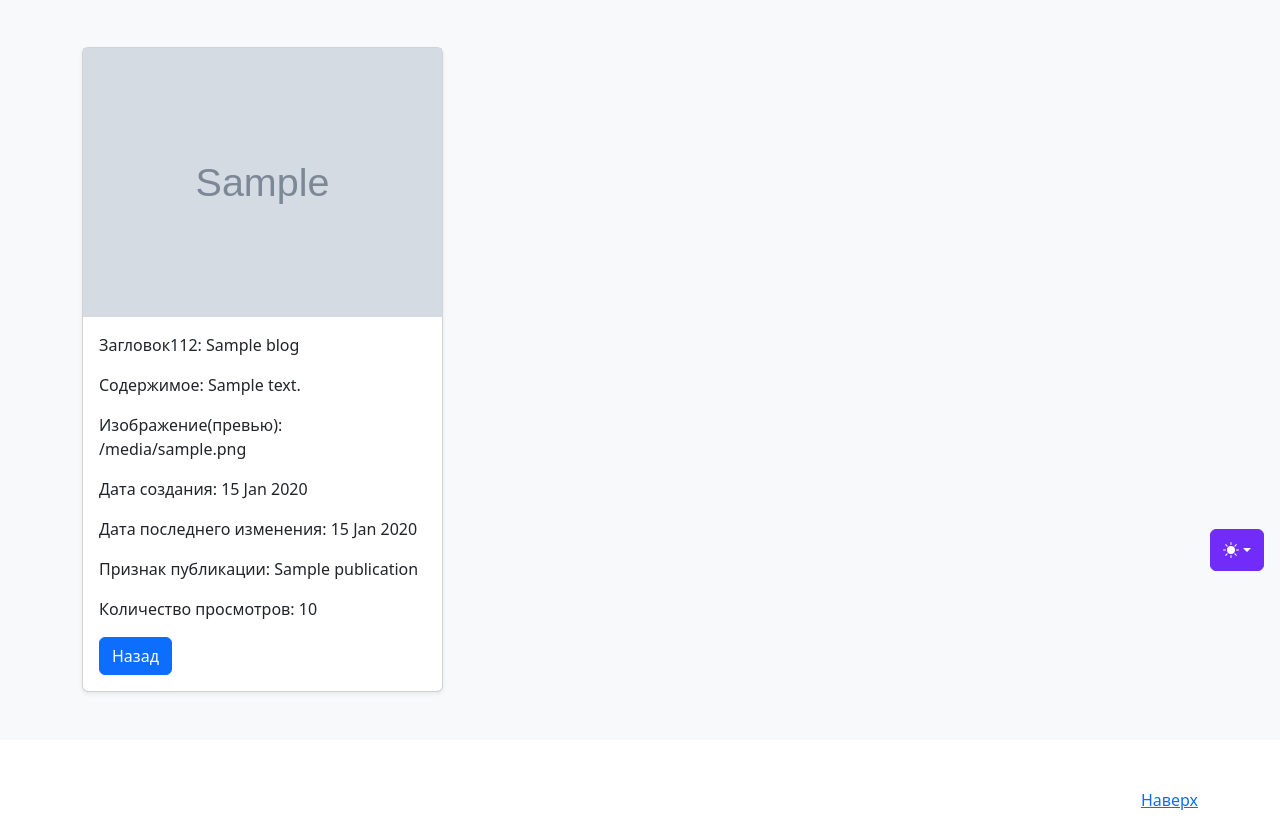
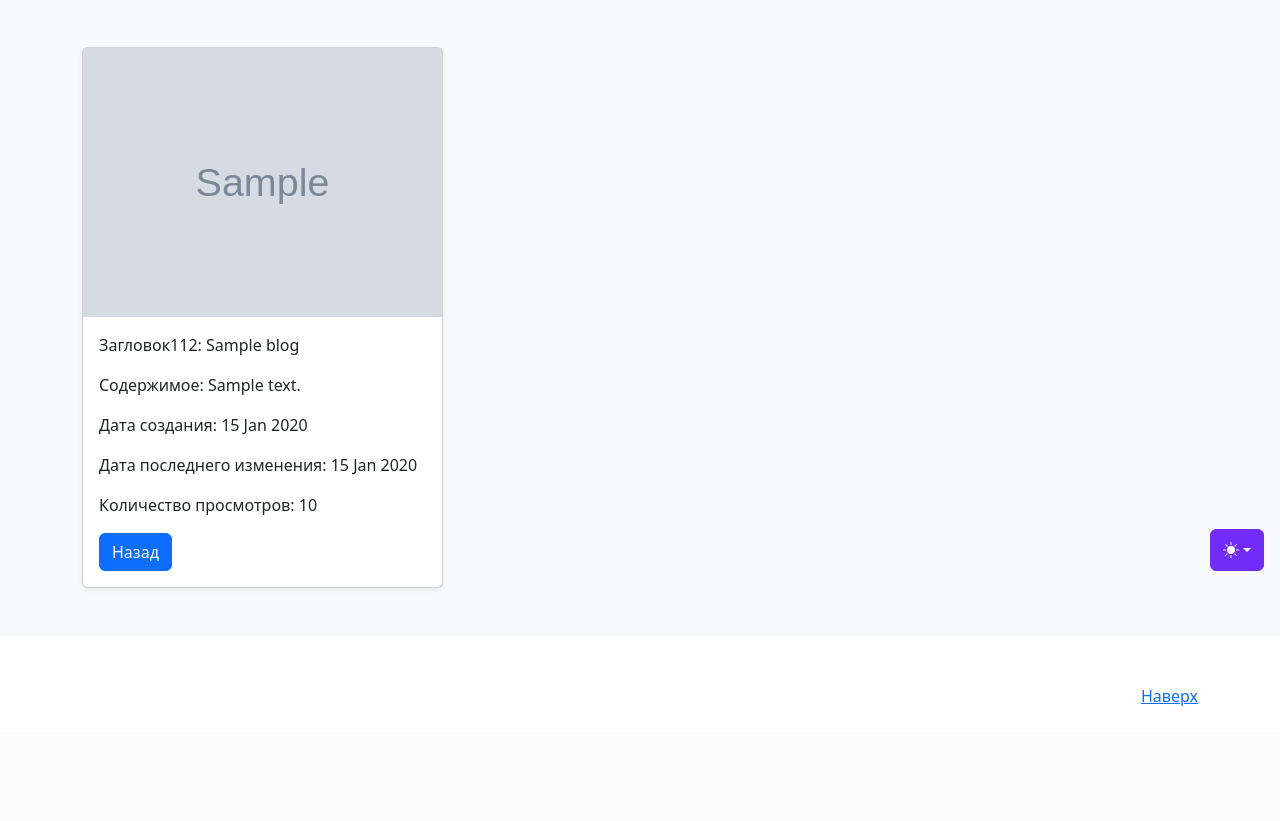
Before and after one commit to lidiar8r-ops/home_work_shop, a Django app: template blogs/templates/blogs/blog_detail.html in a window 1280 px wide. Shown: the part 213-1034 px from the top of the page. After the commit the page ends 919 px from the top, so only its background shows below. Run offline with Django 5.2, Linux system fonts and the light colour scheme; the template is opened without the code that fills it: most values are stand-ins (such as "Sample title", 1, 10 or a date in 2020); grey boxes marked "Sample" are stand-in pictures; data that the repository does not hold is empty; some libraries are stand-ins or nearby versions.

Commit message:
updating blog_detail

```diff
--- a/blogs/templates/blogs/blog_detail.html
+++ b/blogs/templates/blogs/blog_detail.html
@@ -10,10 +10,11 @@
                     <div class="card-body">
                          <p class="card-text">Загловок112: {{ blog.title }}</p>
                          <p class="card-text">Содержимое: {{ blog.description }}</p>
-                         <p class="card-text">Изображение(превью): {{ blog.image }}</p>
                          <p class="card-text">Дата создания: {{ blog.created_at |date:"d M Y" }}</p>
                          <p class="card-text">Дата последнего изменения: {{ blog.updated_at |date:"d M Y" }}</p>
+                         <!--<p class="card-text">Изображение(превью): {{ blog.image }}</p>
                          <p class="card-text">Признак публикации: {{ blog.publication }}</p>
+                         -->
                          <p class="card-text">Количество просмотров: {{ blog.counter_views }}</p>
                         <div class="d-flex justify-content-between align-items-center">
                             <div class="btn-group">
```
